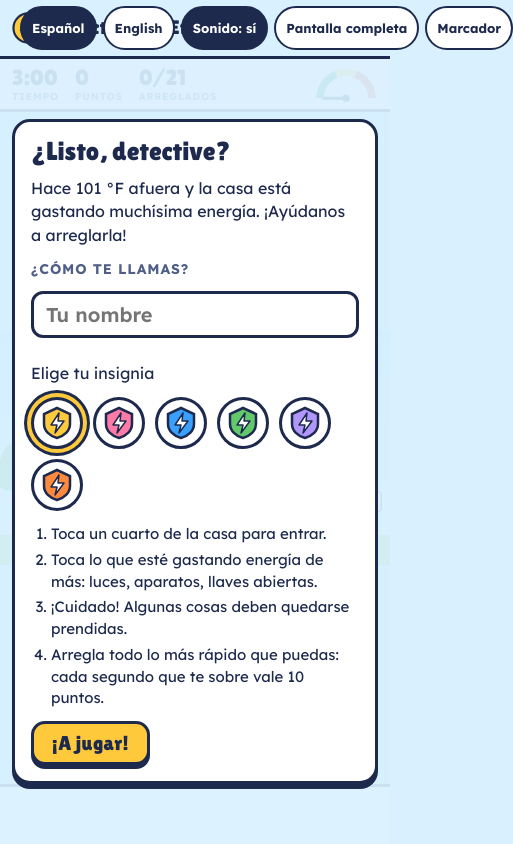
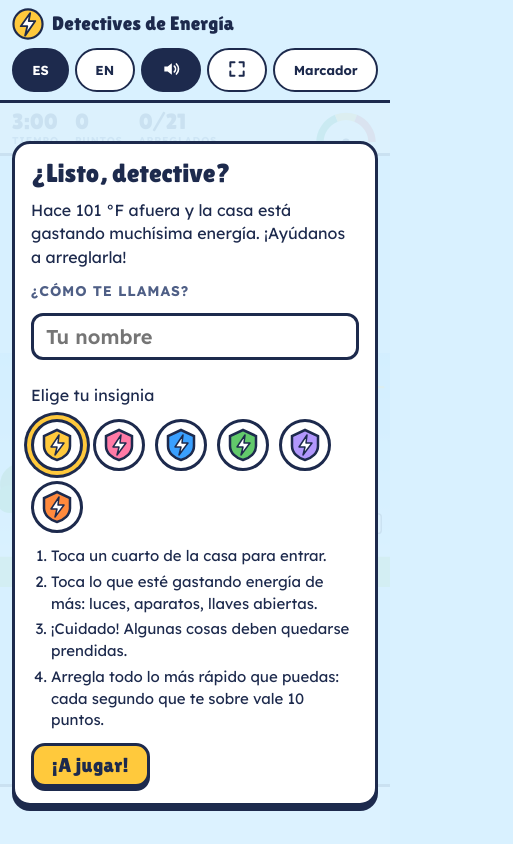
Before and after one commit to alejandro-d07/detectives-de-energia, a plain HTML site: page index.html in a window 390 px wide. Shown: the whole page, 513 px wide, since content can reach past the window. Drawn offline with Linux system fonts and the light colour scheme.

Commit message:
Add files via upload

```diff
--- a/index.html
+++ b/index.html
@@ -169,6 +169,19 @@ html{touch-action:manipulation;-webkit-text-size-adjust:100%}
 @media (max-width:900px) and (orientation:portrait) and (max-width:600px){
   body.playing:not(.rotate-dismissed) .rotate{display:flex}
 }
+.chip .ls{display:none}
+.chip svg{width:20px;height:20px;display:block}
+@media (max-width:900px), (pointer:coarse) and (max-height:820px){
+  .chip .lf{display:none}
+  .chip .ls{display:inline-flex;align-items:center}
+  .chip.icon{padding:6px 10px;min-width:44px}
+}
+@media (max-width:600px){
+  header{flex-wrap:wrap;row-gap:8px;padding:8px 12px}
+  .brand{flex:1 1 100%;min-width:0}
+  .tools{flex:1 1 100%;justify-content:space-between}
+  .tools .chip{flex:1 1 auto}
+}
 .rotate{position:absolute;left:50%;top:64px;transform:translateX(-50%);z-index:5;align-items:center;gap:10px;background:var(--ink);color:#fff;font-weight:600;font-size:14px;padding:8px 8px 8px 14px;border-radius:999px;width:max-content;max-width:calc(100% - 24px)}
 .rotate button{background:#fff;color:var(--ink);border:0;border-radius:999px;font-weight:700;padding:6px 12px;min-height:36px}
 </style>
@@ -183,10 +196,10 @@ html{touch-action:manipulation;-webkit-text-size-adjust:100%}
       </div>
     </div>
     <div class="tools">
-      <button class="chip" id="lang-es" type="button" aria-pressed="true">Español</button>
-      <button class="chip" id="lang-en" type="button" aria-pressed="false">English</button>
-      <button class="chip" id="snd" type="button" aria-pressed="true"></button>
-      <button class="chip hidden" id="fs" type="button"></button>
+      <button class="chip" id="lang-es" type="button" aria-pressed="true" aria-label="Español"><span class="lf">Español</span><span class="ls">ES</span></button>
+      <button class="chip" id="lang-en" type="button" aria-pressed="false" aria-label="English"><span class="lf">English</span><span class="ls">EN</span></button>
+      <button class="chip icon" id="snd" type="button" aria-pressed="true"></button>
+      <button class="chip icon hidden" id="fs" type="button"></button>
       <button class="chip only-compact" id="open-board" type="button"></button>
     </div>
   </header>
@@ -817,8 +830,16 @@ function applyLang(){
   $('reset').textContent=t('reset'); $('t-reset-q').textContent=t('resetQ'); $('reset-yes').textContent=t('yes'); $('reset-no').textContent=t('no');
   $('again').textContent=t('again'); $('next').textContent=t('next');
   $('open-board').textContent=t('boardBtn'); $('end-board').textContent=t('boardBtn'); $('close-board').textContent=t('close'); $('t-rotate').textContent=t('rotate');
-  $('fs').textContent = (typeof inFS==='function' && inFS()) ? t('fsOff') : t('fsOn');
-  $('snd').textContent=sound?t('on'):t('off'); $('snd').setAttribute('aria-pressed',sound);
+  const fsLabel = (typeof inFS==='function' && inFS()) ? t('fsOff') : t('fsOn');
+  const fsIcon = (typeof inFS==='function' && inFS())
+    ? '<svg viewBox="0 0 24 24" aria-hidden="true"><path d="M9 4v5H4M15 4v5h5M9 20v-5H4M15 20v-5h5" fill="none" stroke="currentColor" stroke-width="2.4" stroke-linecap="round" stroke-linejoin="round"/></svg>'
+    : '<svg viewBox="0 0 24 24" aria-hidden="true"><path d="M4 9V4h5M20 9V4h-5M4 15v5h5M20 15v5h-5" fill="none" stroke="currentColor" stroke-width="2.4" stroke-linecap="round" stroke-linejoin="round"/></svg>';
+  $('fs').innerHTML=`<span class="lf">${fsLabel}</span><span class="ls">${fsIcon}</span>`; $('fs').setAttribute('aria-label',fsLabel);
+  const spk = sound
+    ? '<svg viewBox="0 0 24 24" aria-hidden="true"><path d="M4 9h4l5-4v14l-5-4H4z" fill="currentColor"/><path d="M16 8.5a5 5 0 0 1 0 7M18.5 6a8.5 8.5 0 0 1 0 12" fill="none" stroke="currentColor" stroke-width="2" stroke-linecap="round"/></svg>'
+    : '<svg viewBox="0 0 24 24" aria-hidden="true"><path d="M4 9h4l5-4v14l-5-4H4z" fill="currentColor"/><path d="M16 9l5 6M21 9l-5 6" fill="none" stroke="currentColor" stroke-width="2" stroke-linecap="round"/></svg>';
+  $('snd').innerHTML=`<span class="lf">${sound?t('on'):t('off')}</span><span class="ls">${spk}</span>`;
+  $('snd').setAttribute('aria-label', sound?t('on'):t('off')); $('snd').setAttribute('aria-pressed',sound);
   renderBoard(); renderPrize(); render();
   if(S.screen==='end'){ writeEndSub(); $('end-save').textContent=t('saved'); showMedal(); }
 }
```
